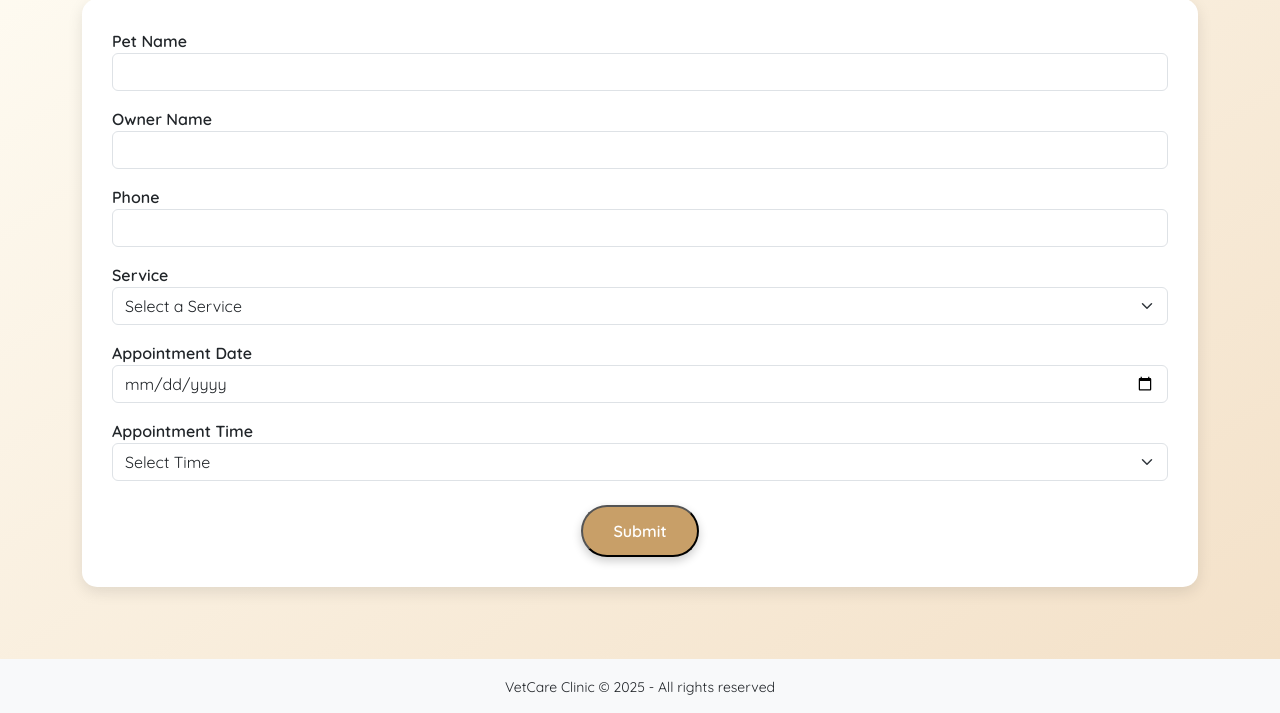
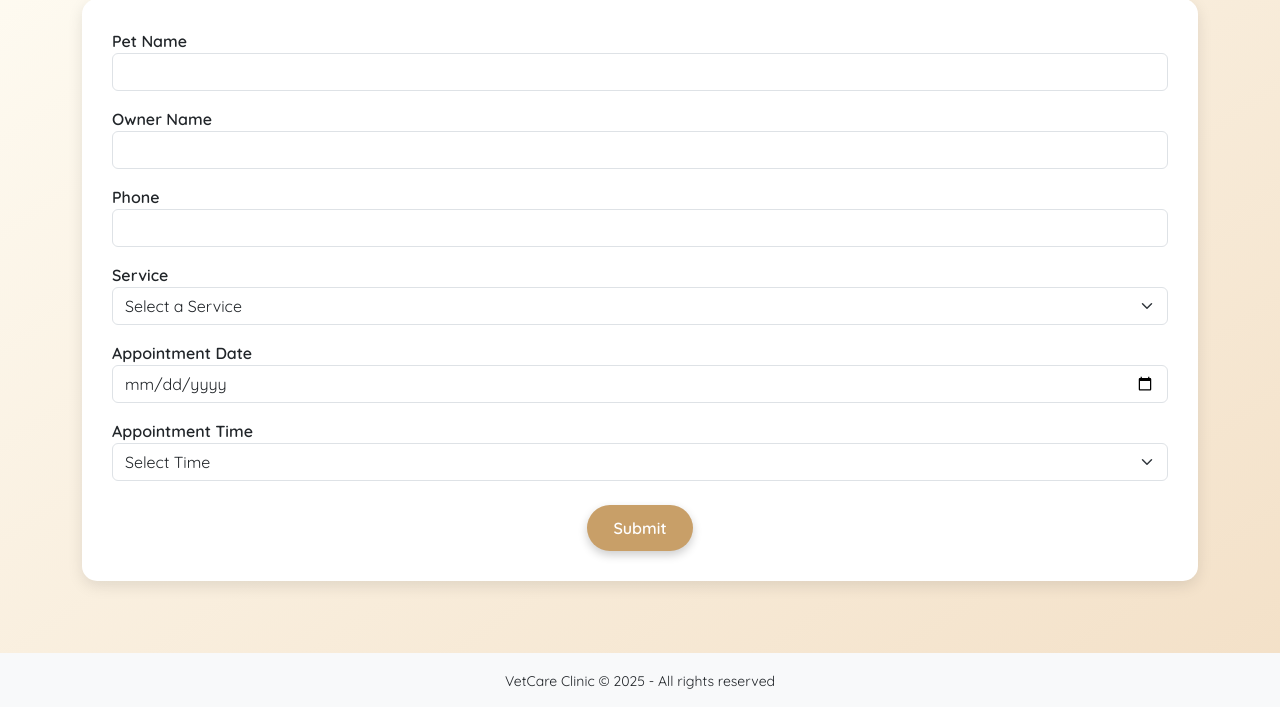
Before and after one commit to robertapalmert/vetcare, a PHP site: page /vetcare_project/book.php in a window 1280 px wide. Shown: the part 175-888 px from the top of the page. After the commit the page ends 864 px from the top, so only its background shows below. Run offline with PHP 8.4, Linux system fonts and the light colour scheme; data comes from the database, SQL or seed files in the repository; both versions use the stored data as it was after the commit.

Commit message:
Final changes

```diff
--- a/public/book.php
+++ b/public/book.php
@@ -100,7 +100,7 @@
       background-color: #c89f68;
       color: white;
       border-radius: 30px;
-      padding: 12px 30px;
+      padding: 10px 25px;
       font-weight: 600;
       box-shadow: 0 4px 10px rgba(0,0,0,0.2);
       transition: all 0.3s ease-in-out;
@@ -108,9 +108,8 @@
     }
     .submit-btn:hover {
       background-color: #dcb177;
-      transform: translateY(-3px);
+      transform: translateY(-2px);
       box-shadow: 0 6px 14px rgba(0,0,0,0.25);
-      color: white;
       text-decoration: none;
     }
 
@@ -180,7 +179,7 @@
     </div>
 
     <div class="text-center">
-      <button type="submit" class="submit-btn">Submit</button>
+      <button type="submit" class=" btn submit-btn">Submit</button>
     </div>
   </form>
 
```
Also changed, not shown: sql/vetcare.sql (+9 -8 lines).
